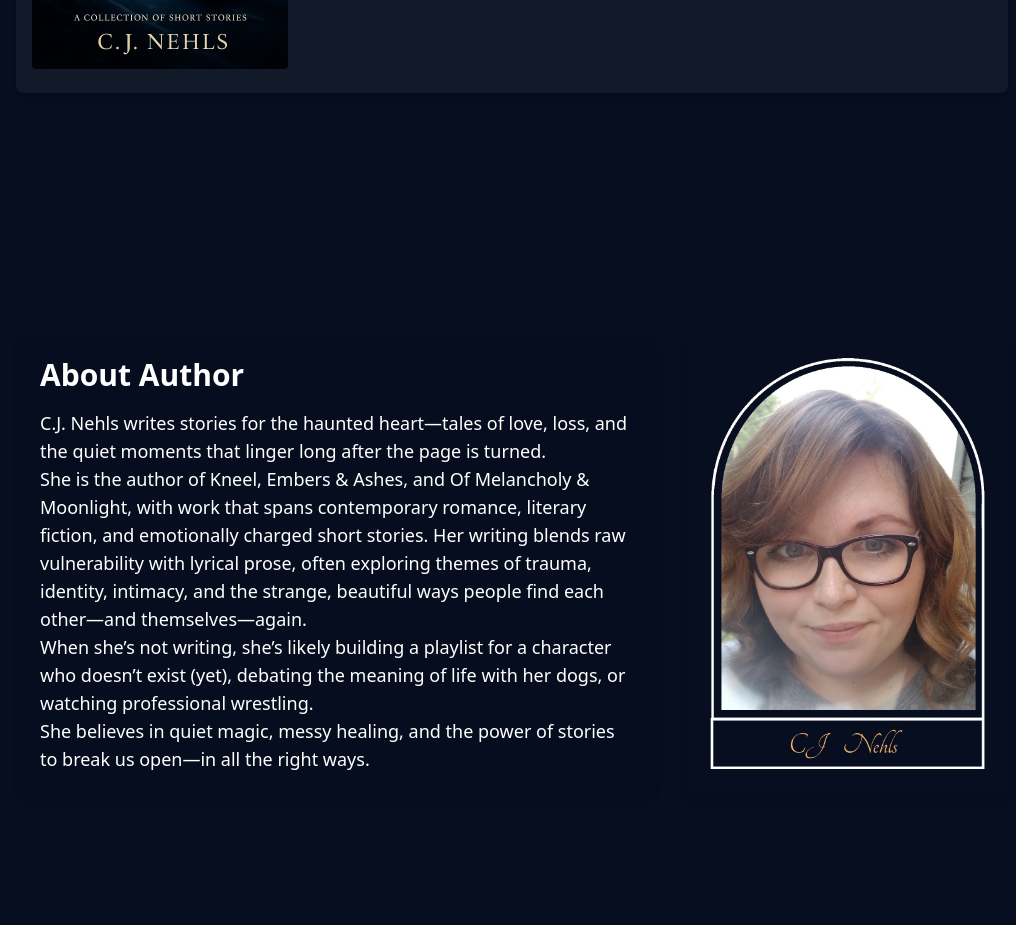
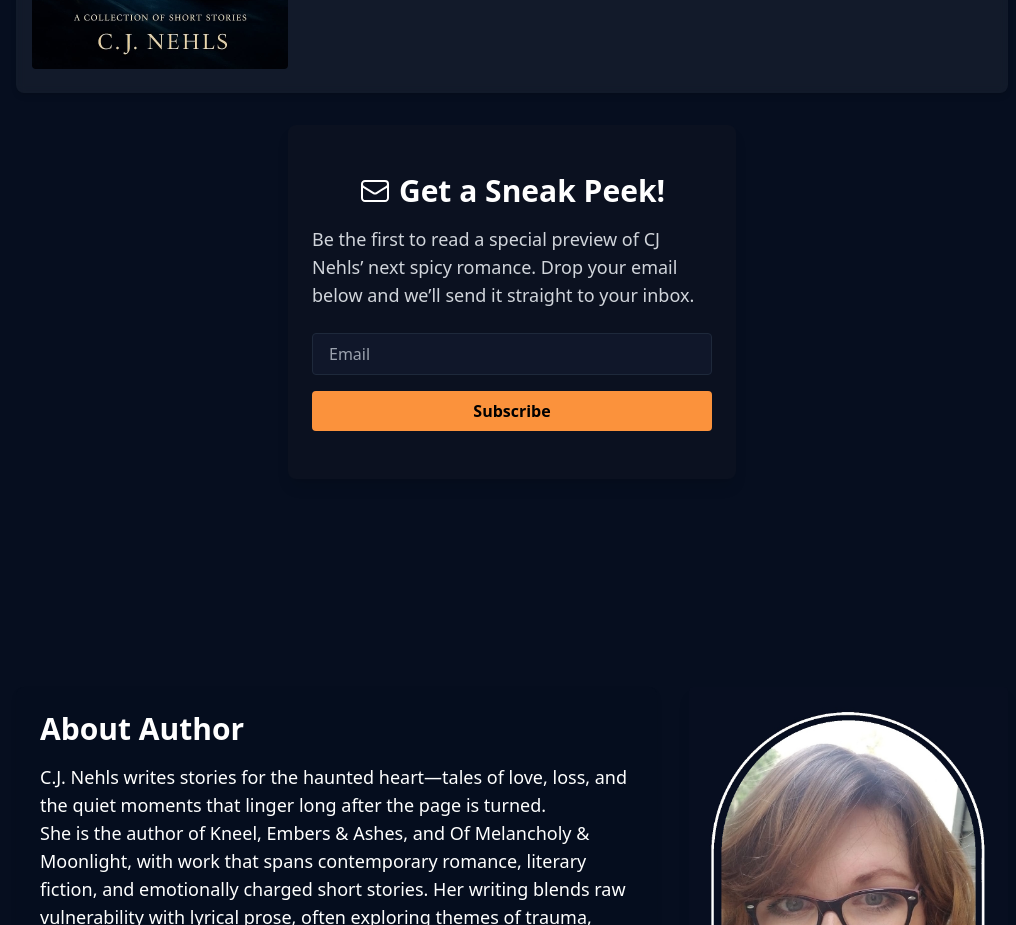
Before and after one commit to charlenecoffman/cjnehls, a React (Vite) app: page / in a window 1280 px wide. Shown: the part 3141-4066 px from the top of the page, without its empty margins (128-1144 px from the left). Built offline with nearby package versions, Linux system fonts and the light colour scheme; a web font is replaced by a local one.

Commit message:
adding sneak peek

```diff
--- a/package.json
+++ b/package.json
@@ -17,6 +17,7 @@
   },
   "dependencies": {
     "@emailjs/browser": "^4.4.1",
+    "@heroicons/react": "^2.2.0",
     "lucide-react": "^0.515.0"
   }
 }
--- a/src/App.tsx
+++ b/src/App.tsx
@@ -5,12 +5,14 @@ import {BookList} from './components/BookList'
 import { AboutAuthor } from './components/AboutAuthor';
 import { Contact } from './components/Contact';
 import { Footer } from './components/Footer';
+import { SneakPeek } from './components/SneakPeek'
 
 export default function App() {
   return (
     <Layout>
       <PageHeader />
       <BookList />
+      <SneakPeek />
       <AboutAuthor />
       <Contact />
       <Footer />
--- /dev/null
+++ b/src/clients/ApiClient.ts
@@ -0,0 +1,18 @@
+
+const clientConnectionBase = "https://qpsir7sbf1.execute-api.us-east-1.amazonaws.com/v1/";
+
+const getOptionsForClientWithoutAuth = (method: string, body: any): RequestInit => {
+    return {
+        method: method,
+        body: body ? JSON.stringify(body) : null,
+    } as RequestInit;
+};
+
+export const addToMailingList = async (emailAddress: string) => {
+    await fetch(clientConnectionBase + "mailinglist/", getOptionsForClientWithoutAuth("POST", {"email": emailAddress}));
+}
+
+export const isAlreadyOnMailingList = async(emailAddress: string):Promise<boolean> => {
+    const response = await fetch(clientConnectionBase + "mailinglistcheck?email=" + emailAddress, getOptionsForClientWithoutAuth("GET", null)).then((res) => res.json());
+    return response.isAlreadyOnMailingList;
+}
--- a/src/clients/EmailClient.ts
+++ b/src/clients/EmailClient.ts
@@ -2,10 +2,20 @@ import emailjs from "@emailjs/browser";
 import { ContactForm } from "../domain/ContactForm";
 
 const clientCode = "user_3IabaTk3eBEeonKL6yOxh";
-const serviceId = "personalgmail";
+const serviceId = "service_9e28r1j";
 
 export const sendContactUsEmail = (contactForm: ContactForm) => {
   emailjs.send(serviceId, "template_cddp7uj", JSON.parse(JSON.stringify(contactForm)), clientCode).catch((error: any) => {
     console.log(error.text);
   });
 }
+
+export const sendSneakPeekEmail = (toEmail: string) => {
+  var params = {
+    to_email: toEmail
+  };
+
+  emailjs.send(serviceId, "template_p00cu98", params, clientCode).catch((error: any) => {
+    console.log(error.text);
+  });
+}
--- /dev/null
+++ b/src/components/SneakPeek.tsx
@@ -0,0 +1,59 @@
+import React, {useState} from 'react';
+import { EnvelopeIcon } from '@heroicons/react/24/outline';
+import { addToMailingList, isAlreadyOnMailingList } from '../clients/ApiClient';
+import { sendSneakPeekEmail } from '../clients/EmailClient';
+
+export const SneakPeek: React.FC = () => {
+  const [email, setEmail] = useState('');
+  const [showDone, setShowDone] = useState(false);
+
+  const handleSubscribe = async () => {
+    if (!email) return;
+    var isAlreadyOnList = await isAlreadyOnMailingList(email);
+    if(!isAlreadyOnList){
+        await addToMailingList(email);
+    }
+    await sendSneakPeekEmail(email);
+    setShowDone(true);
+  };
+
+  return (
+    <section
+      id="sneakpeek"
+      className="w-full max-w-md mx-auto px-6 py-12 bg-[#0b1120] text-white rounded-lg shadow-lg"
+    >
+      <div className="flex items-center justify-center mb-4">
+        <EnvelopeIcon className="w-8 h-8 text-white mr-2" />
+        <h2 className="text-xl sm:text-2xl md:text-3xl font-semibold">Get a Sneak Peek!</h2>
+      </div>
+
+      <p className="text-sm sm:text-base md:text-lg text-gray-300 mb-6">
+        Be the first to read a special preview of CJ Nehls’ next spicy romance.
+        Drop your email below and we’ll send it straight to your inbox.
+      </p>
+      {showDone && <>Check your inbox!</>}
+      {!showDone && (
+        <form className="space-y-4"
+            onSubmit={(e) => {
+            e.preventDefault();
+            handleSubscribe();
+            }}>
+            <input
+            type="email"
+            value={email}
+            onChange={(e) => setEmail(e.target.value)}
+            placeholder="Email"
+            className="w-full px-4 py-2 rounded bg-[#10172a] text-white placeholder-gray-400 border border-[#1e293b] focus:outline-none focus:ring-2 focus:ring-orange-400"
+            />
+
+            <button
+            type="submit"
+            className="w-full bg-orange-400 hover:bg-orange-500 text-black font-semibold py-2 px-4 rounded"
+            >
+            Subscribe
+            </button>
+        </form>
+    )}
+    </section>
+  );
+};
```
